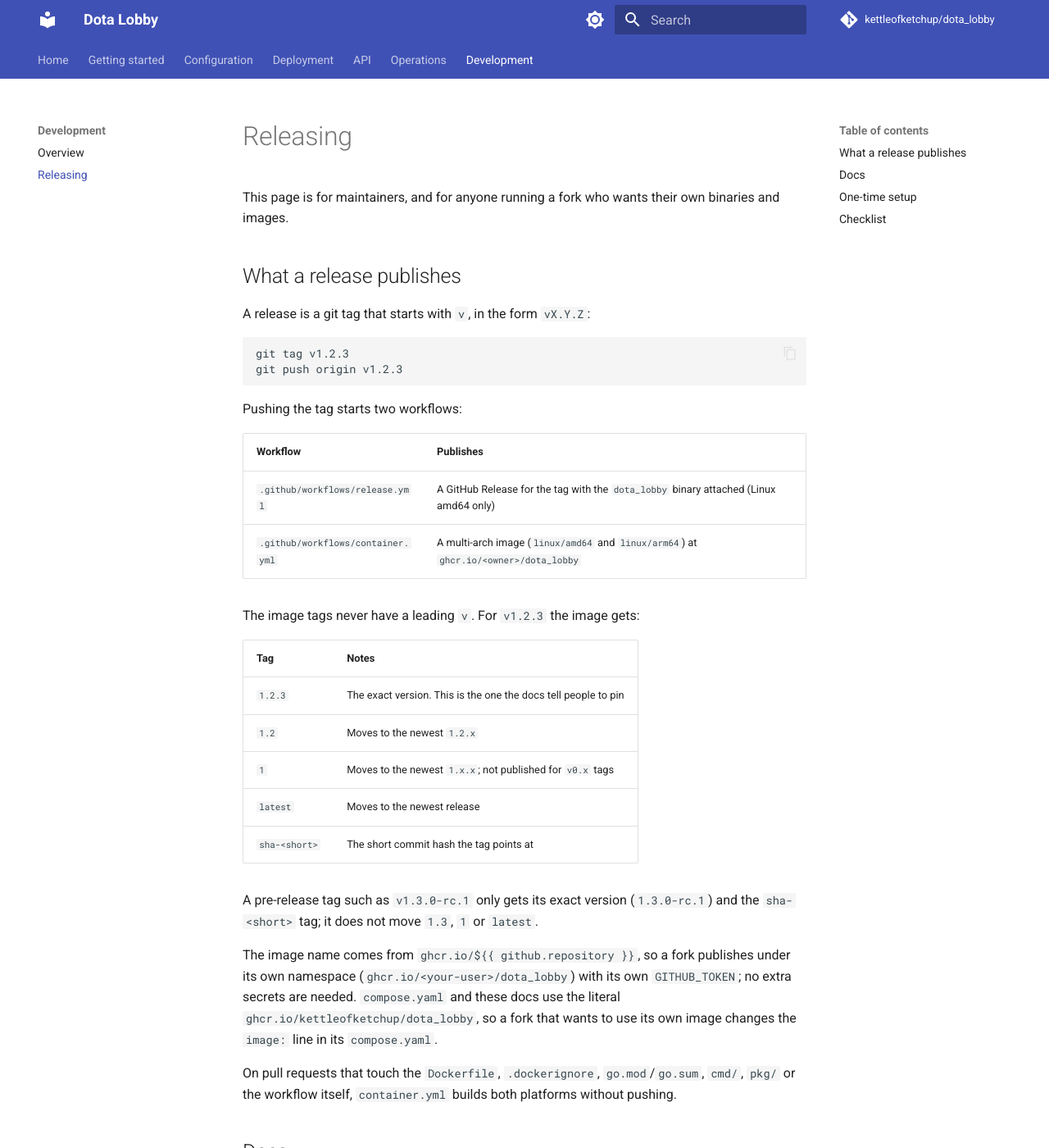
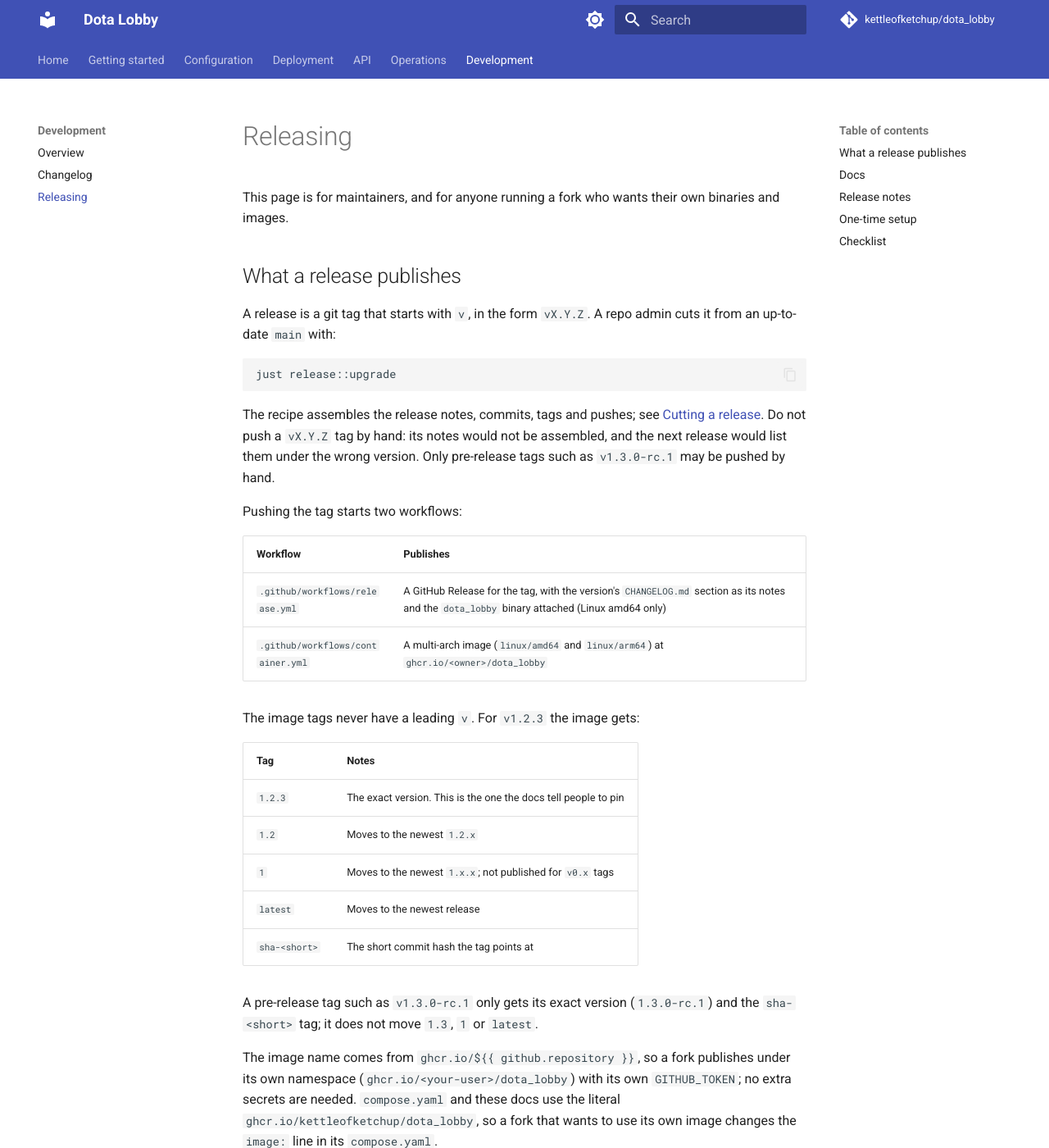
Before and after one commit to kettleofketchup/dota_lobby, an MkDocs documentation site: the page built from docs/development/releasing.md, in a window 1280 px wide and 1400 px high. Shown: the whole window at 82% size. Built offline with MkDocs 1.6.1 and Material for MkDocs 9.7.7, drawn with Linux system fonts in a browser that asks for light colours; comment, search, counter and statistics services are not loaded; some of the changed text lies outside the part shown.

Commit message:
Document the changelog workflow

````diff
--- a/docs/development/releasing.md
+++ b/docs/development/releasing.md
@@ -5,18 +5,23 @@ images.
 
 ## What a release publishes
 
-A release is a git tag that starts with `v`, in the form `vX.Y.Z`:
+A release is a git tag that starts with `v`, in the form `vX.Y.Z`. A repo admin cuts it from
+an up-to-date `main` with:
 
 ```bash
-git tag v1.2.3
-git push origin v1.2.3
+just release::upgrade
 ```
+
+The recipe assembles the release notes, commits, tags and pushes; see
+[Cutting a release](changelog.md#cutting-a-release). Do not push a `vX.Y.Z` tag by hand: its
+notes would not be assembled, and the next release would list them under the wrong version.
+Only pre-release tags such as `v1.3.0-rc.1` may be pushed by hand.
 
 Pushing the tag starts two workflows:
 
 | Workflow | Publishes |
 |---|---|
-| `.github/workflows/release.yml` | A GitHub Release for the tag with the `dota_lobby` binary attached (Linux amd64 only) |
+| `.github/workflows/release.yml` | A GitHub Release for the tag, with the version's `CHANGELOG.md` section as its notes and the `dota_lobby` binary attached (Linux amd64 only) |
 | `.github/workflows/container.yml` | A multi-arch image (`linux/amd64` and `linux/arm64`) at `ghcr.io/<owner>/dota_lobby` |
 
 The image tags never have a leading `v`. For `v1.2.3` the image gets:
@@ -48,6 +53,13 @@ The site is published to GitHub Pages by `.github/workflows/docs.yml` on **every
 so a broken link fails the pull request instead of the deploy. The docs therefore describe
 `main`, which can be ahead of the newest release.
 
+## Release notes
+
+Each pull request adds its notes as a fragment in `changelog.d/`, and the release recipe
+assembles them into `CHANGELOG.md`. `release.yml` uses that version's section, followed by
+the commits since the previous release, as the GitHub Release body. See
+[Changelog](changelog.md) for how to write a fragment and what CI checks.
+
 ## One-time setup
 
 `GITHUB_TOKEN` cannot change these settings, so someone with admin rights on the repository
@@ -70,7 +82,7 @@ does them once, in this order.
 ## Checklist
 
 1. On `main`: CI is green (lint and the docs build) and `make test` passes locally.
-2. Tag and push: `git tag vX.Y.Z && git push origin vX.Y.Z`.
+2. Cut the release (repo admin): `just release::upgrade|hotfix|major`.
 3. Check that both `release.yml` and `container.yml` succeeded on the Actions tab.
 4. If this is the first release, do step 2 of [One-time setup](#one-time-setup).
 5. Check the image pulls without logging in:
--- a/mkdocs.yml
+++ b/mkdocs.yml
@@ -76,4 +76,5 @@ nav:
       - Known limitations: known-limitations.md
   - Development:
       - Overview: development/index.md
+      - Changelog: development/changelog.md
       - Releasing: development/releasing.md
````
Also changed, not shown: .claude/CLAUDE.md (+8 -0 lines), .claude/skills/changelog/SKILL.md (added, +84 -0 lines), docs/development/changelog.md (added, +142 -0 lines), docs/development/index.md (+7 -1 lines).
